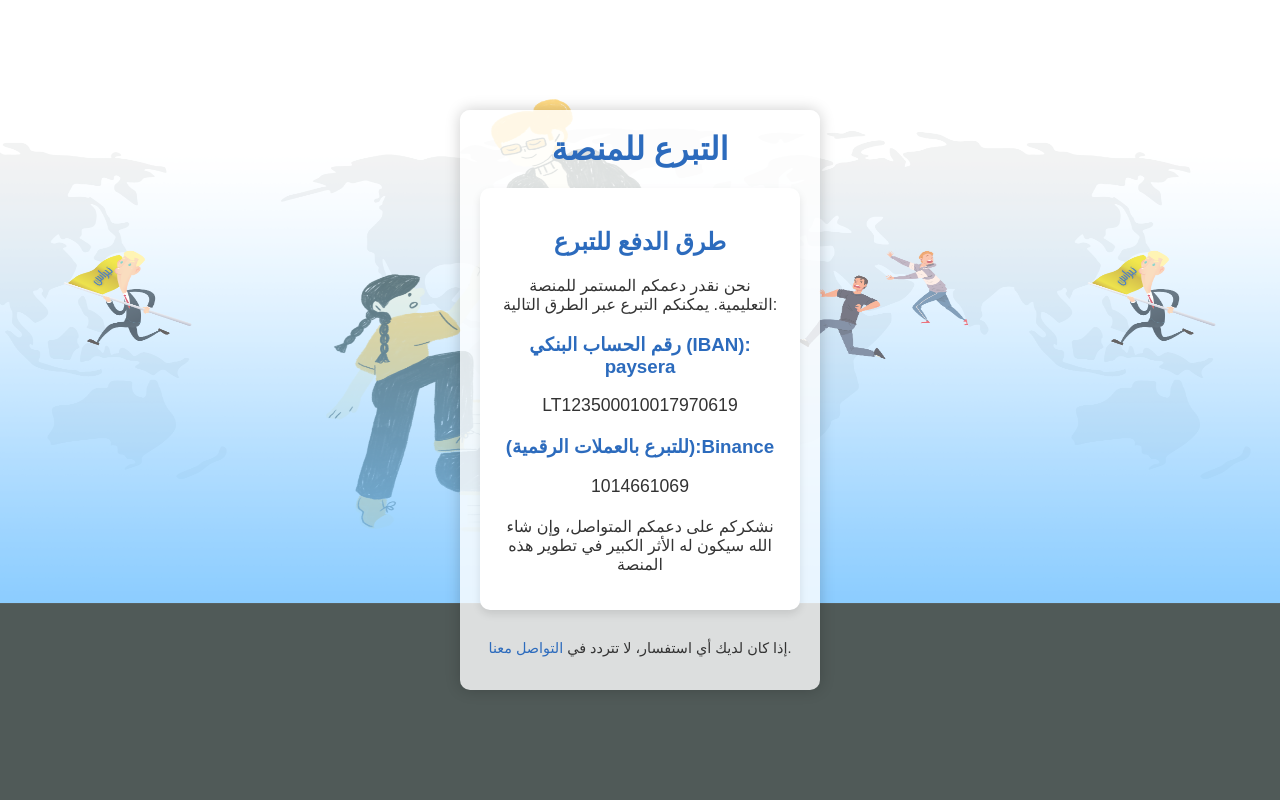
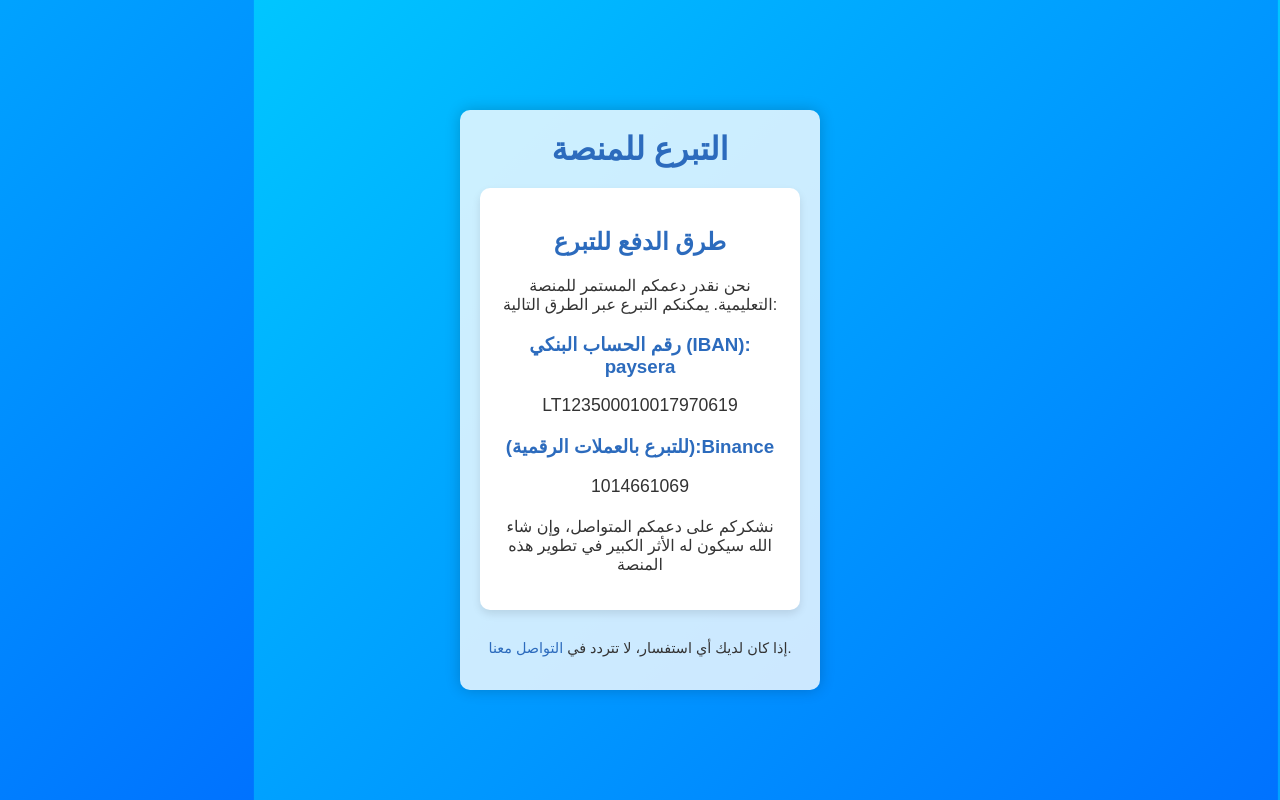
Before and after one commit to mohamedg512/NBRAS, a PHP site: page /Donate.html in a window 1280 px wide. Run offline with PHP 8.4, Linux system fonts and the light colour scheme.

Commit message:
Add files via upload

```diff
--- a/Conditions.html
+++ b/Conditions.html
@@ -22,6 +22,8 @@
                 <li><a href="logintmo.html">اشترك معنا</a></li>
                 <li><a href="hothis.html">من نحن</a></li>
                 <li><a href="logintmo.html">التسجيل</a></li>
+                <li><a href="index1.html">تسجيل الدخول</a></li>
+
                 <li><a href="index.html#courses">الدورات التعليمية</a></li>
 
                 <li><a href="Donate.html">تبرع للمنصة</a></li>
--- a/hothis.html
+++ b/hothis.html
@@ -24,6 +24,8 @@
                   <li><a href="logintmo.html">اشترك معنا</a></li>
                   <li><a href="index.html"> الرئيسية</a></li>
                   <li><a href="logintmo.html">التسجيل</a></li>
+                  <li><a href="index1.html">تسجيل الدخول</a></li>
+
                   <li><a href="index.html#courses">الدورات التعليمية</a></li>
                   <li><a href="Conditions.html">الشروط والأحكام</a></li>
                   <li><a href="Donate.html">تبرع للمنصة</a></li>
--- a/logintmo.html
+++ b/logintmo.html
@@ -25,6 +25,8 @@
                   <li><a href="index.html#courses">الدورات التعليمية </a></li>
                   <li><a href="Conditions.html">الشروط والأحكام </a></li>
                   <li><a href="Donate.html">تبرع للمنصة</a></li>
+                  <li><a href="index1.html">تسجيل الدخول</a></li>
+
                   <li><a href="index.html#footer">تواصل معنا</a></li>
 
               </ul>
--- a/style1.css
+++ b/style1.css
@@ -1,7 +1,7 @@
 /* خلفية الصفحة المتحركة */
 body {
     font-family: Arial, sans-serif;
-    background-image: linear-gradient(rgba(255, 255, 255, 0.3), rgba(255, 255, 255, 0.3)), url(../resources/img/BG.png);
+    background: linear-gradient(135deg, #00c6ff, #0072ff);
     background-size: 80% 100%;
     animation: gradient 15s ease infinite;
     margin: 0;
```
